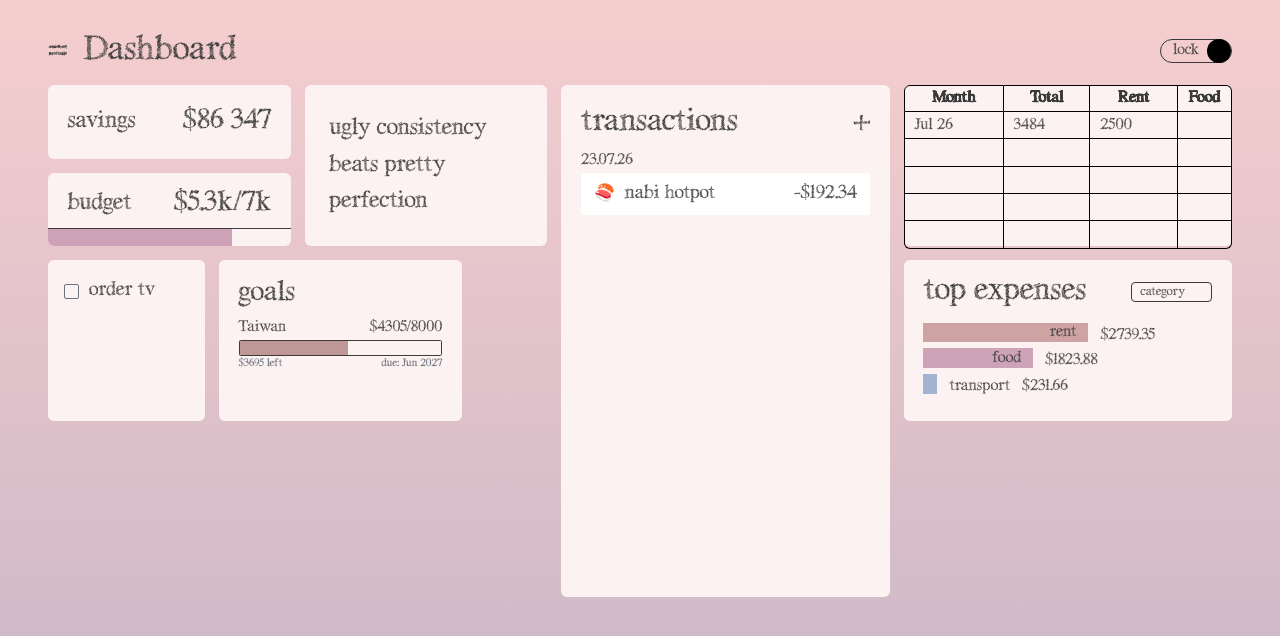
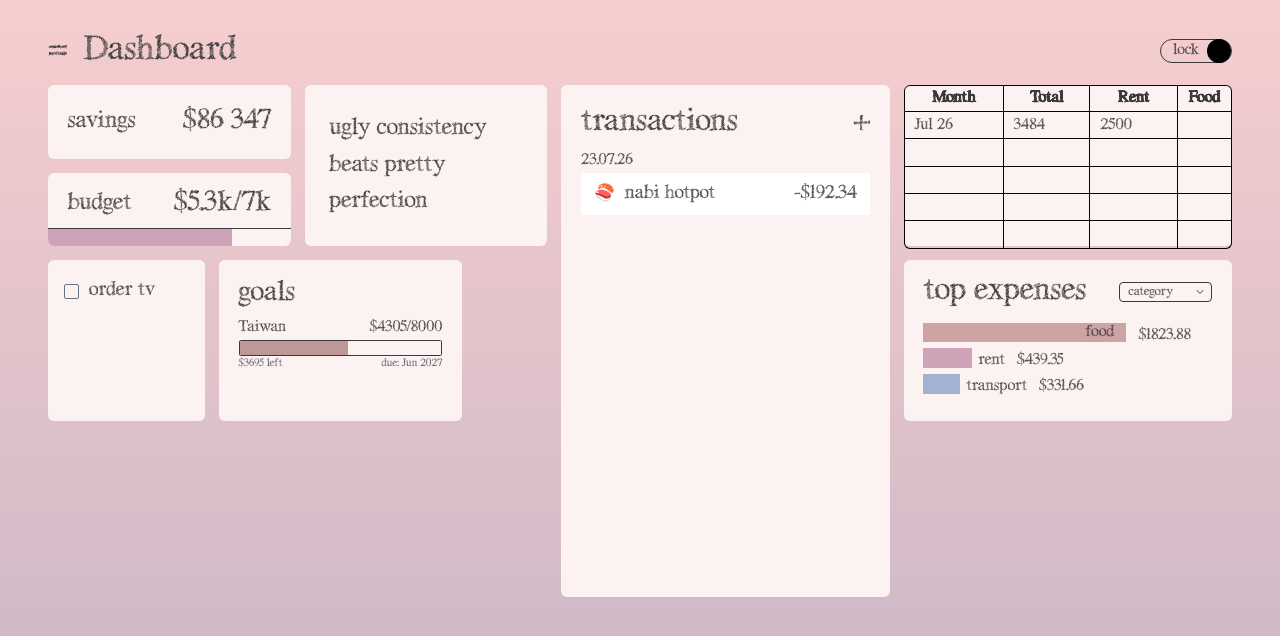
Before and after one commit to llyisn/budget-dashboard, a React app in the folder frontend/: page / in a window 1280 px wide. Shown: the top 636 px of the page. Built offline with nearby package versions, Linux system fonts and the light colour scheme; the HTML template or start-up script is replaced by a standard one.

Commit message:
#3 finish top expenses widget

```diff
--- a/frontend/package.json
+++ b/frontend/package.json
@@ -11,6 +11,7 @@
   },
   "dependencies": {
     "@tailwindcss/vite": "^4.3.3",
+    "lucide-react": "^1.31.0",
     "react": "^19.2.8",
     "react-dom": "^19.2.8",
     "tailwindcss": "^4.3.3"
--- /dev/null
+++ b/frontend/src/components/ExpenseBar.jsx
@@ -0,0 +1,37 @@
+import React from 'react'
+
+const ExpenseBar = ({categoryKey, value, ratio, color, isLabelOverflowing, onRefsReady}) => {
+
+    const bar = (
+            <div
+                ref={(node) => onRefsReady(categoryKey, 'bar', node)}
+                className='w-(--ratio) pr-3 h-[6cqw] flex items-center justify-end'
+                style={{'--ratio': `${ratio * 100}%`,
+                        backgroundColor: color}}>
+
+                {/* render label inside the bar if fits */}
+                {!isLabelOverflowing && (
+                    <p ref={(node) => onRefsReady(categoryKey, 'label', node)} className='pl-1.5'>{categoryKey}</p>
+                )}
+
+            </div>
+    )
+
+    return (
+        <div className='flex text-[5cqw] px-[6cqw] mb-px'>
+            {bar}
+
+            {isLabelOverflowing && (
+                <p ref={(node) => onRefsReady(categoryKey, 'label', node)} className='pl-1.5'>{categoryKey}</p>
+            )}
+
+            <p className='pl-3'>${value}</p>
+        </div>
+    )
+
+
+
+
+}
+
+export default ExpenseBar
--- a/frontend/src/components/widgets/TopExpenses.jsx
+++ b/frontend/src/components/widgets/TopExpenses.jsx
@@ -1,10 +1,44 @@
-import React from 'react'
+import React, { useLayoutEffect, useRef, useState } from 'react'
+import ExpenseBar from '../ExpenseBar'
+import { ChevronDown } from 'lucide-react'
 
 const CHART_COLORS = ['#CEA3A3', '#CEA3B8', '#A3B2CE']
-const THRESHOLD = 0.15
 
+// Minimum space required for a label to fit comfortably inside the bar: 12 px (from 'pr-3' in bar <div>)
+// + another 12 px as visual breathing room.
+const LABEL_MIN_HORIZONTAL_SPACE = 12 * 2
+
+/**
+ * Displays expense data as proportional horizontal bars.
+ * Each bar receives a color from CHART_COLORS. Labels are rendered inside bars if there is enough space, otherwise outside.
+ * @param {Record<string, number>} props.data - mapping of category names to spending amounts.
+ */
 const TopExpenses = ({data = {}}) => {
     const dataSum = Object.values(data).reduce((sum, val) => sum + val, 0)
+    const sortedData = Object.entries(data).sort(sortByValueDesc)
+
+    const rowsRef = useRef(new Map())
+    const [overflowingKeys, setOverflowingKeys] = useState(null)
+
+
+    function registerRowElem(key, type, node) {
+    const existing = rowsRef.current.get(key) || {}
+
+    rowsRef.current.set(key, {
+        ...existing,
+        [type]: node
+    })
+}
+
+    useLayoutEffect(() => {
+        let overflow = new Set()
+        rowsRef.current.forEach((value, key, map) => {
+            if (value.label.scrollWidth + LABEL_MIN_HORIZONTAL_SPACE > value.bar.clientWidth) {
+                overflow.add(key)
+            }
+        })
+        setOverflowingKeys(overflow)
+    }, [])
 
   return (
     <div className='bg-(--widget-color) rounded-md
@@ -13,45 +47,30 @@ const TopExpenses = ({data = {}}) => {
         {/* header and btn */}
       <div className='flex justify-between items-center px-[6cqw] py-[2cqw]'>
         <p className='text-[10cqw]'>top expenses</p>
-        <select className="h-5 px-2 text-[4cqw] appearance-none border rounded" name="" id="">
-            <option value="">category</option>
-            <option value="">transactions</option>
+
+        {/* select */}
+        <div className='relative inline-block'>
+            <select className="h-5 pr-5 px-2 text-[4cqw] appearance-none border rounded
+        " name="" id="">
+            <option value="category">category</option>
+            <option value="transactions">transactions</option>
         </select>
+        <ChevronDown size={12} className='absolute right-1.5 top-1/2 -translate-y-1/2 pointer-events-none'/>
+        </div>
+
+
       </div>
 
         {/* horizontal bar chart */}
       <div>
-        {/* single cat */}
         {
-            Object.entries(data).map(([key, val], index) => {
-                const ratio = val / dataSum
+            sortedData.map(([key, val], index) => {
                 const barColor = CHART_COLORS[index % CHART_COLORS.length]
-                const isSmall = ratio < THRESHOLD
-
-                if (isSmall) {
-                    return (
-                        <div key={key} className='flex text-[5cqw] px-[6cqw] mb-px'>
-                        <div className='w-(--ratio) pr-3 h-[6cqw] flex items-center justify-end'
-                        style={{'--ratio': `${ratio * 100}%`,
-                        backgroundColor: barColor}} />
-                        <p className='pl-3'>{key}</p>
-                        <p className='pl-3'>${val}</p>
-                    </div>
+                return (
+                        <ExpenseBar key={key} categoryKey={key} value={val} ratio={val / dataSum} color={barColor} isLabelOverflowing={overflowingKeys?.has(key)} onRefsReady={registerRowElem} />
                     )
-                }
-                else {
-                return (
-                    <div key={key} className='flex text-[5cqw] px-[6cqw] mb-px'>
-                        <div className='w-(--ratio) pr-3 h-[6cqw] flex items-center justify-end'
-                        style={{'--ratio': `${ratio * 100}%`,
-                        backgroundColor: barColor}}>
-                            <p>{key}</p>
-                        </div>
-                        <p className='pl-3'>${val}</p>
-                    </div>
-                )
             }
-            })
+            )
         }
       </div>
     </div>
@@ -59,3 +78,7 @@ const TopExpenses = ({data = {}}) => {
 }
 
 export default TopExpenses
+
+function sortByValueDesc(a, b) {
+    return b[1] - a[1]
+}
--- a/frontend/src/pages/Dashboard.jsx
+++ b/frontend/src/pages/Dashboard.jsx
@@ -36,7 +36,7 @@ const Dashboard = () => {
             <TransactionsWidget date={"23.07.26"} price={192.34} />
             <BudgetHistory data={[{month: "Jul 26", total: 3484, rent:2500, food: null}]} />
             <GoalWidget  valueNow={4305} valueMax={8000}/>
-            <TopExpenses data={{rent: 2739.35, food: 1823.88, transport: 231.66}}/>
+            <TopExpenses data={{rent: 439.35, food: 1823.88, transport: 331.66}}/>
         </div>
 
       </div>
```
Also changed, not shown: 1 other file (tests, documents, lock files or other folders).
